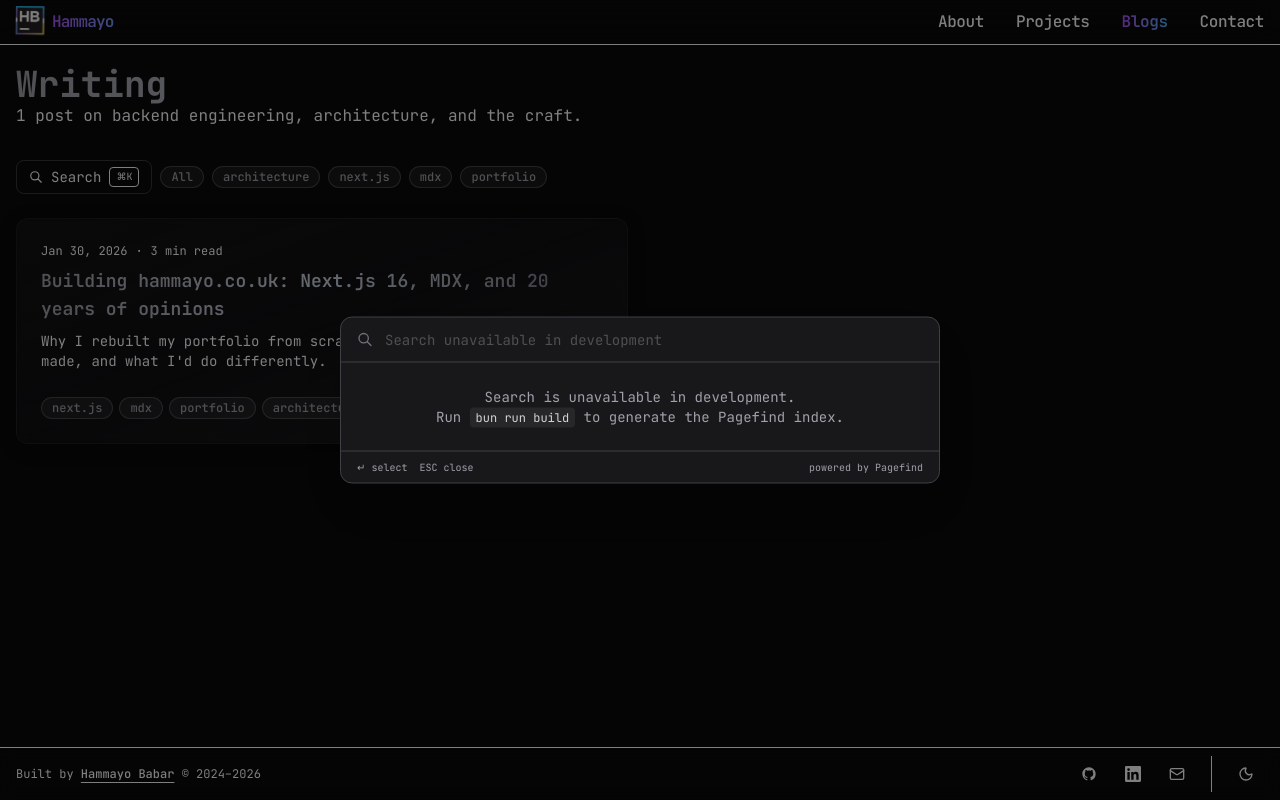
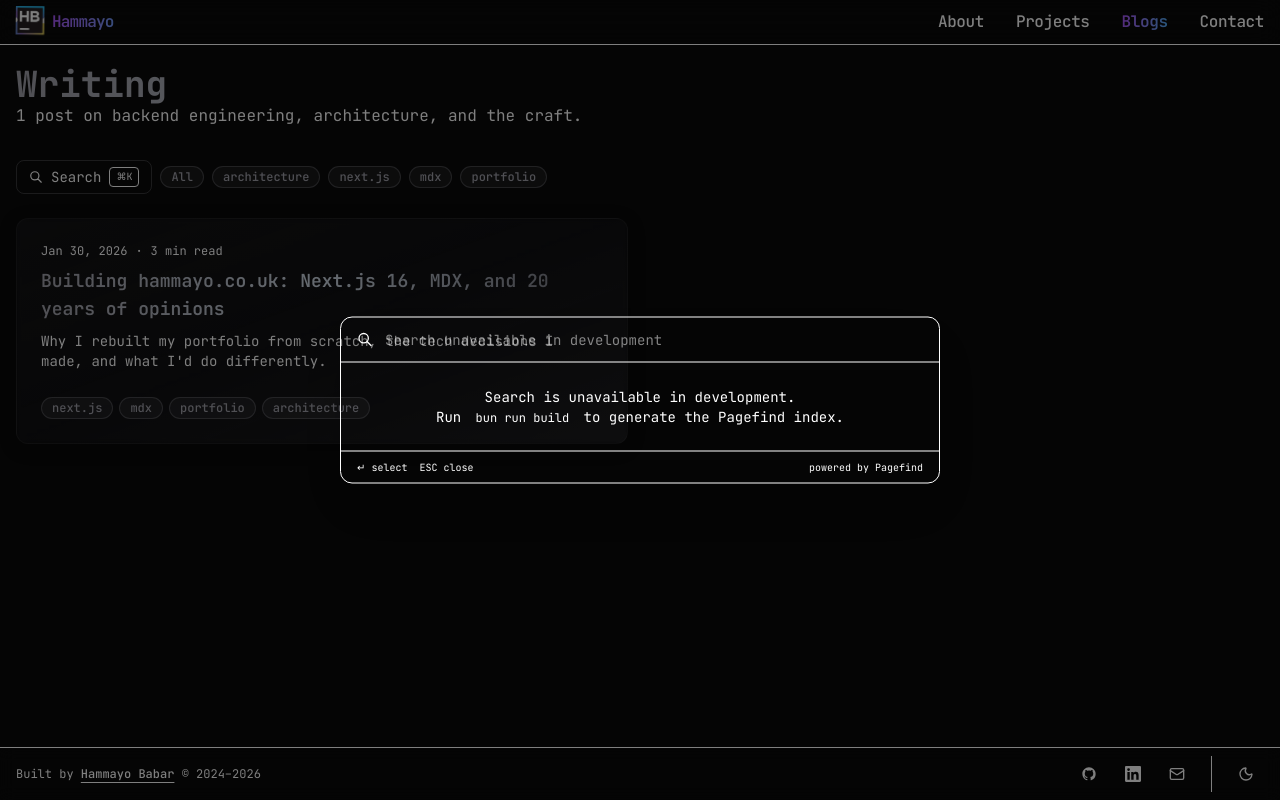
Before and after one commit to hammayo/hammayo.github.io, a Next.js app: page /blogs in a window 1280 px wide. Both pictures are taken after a click on the button "Search posts". Built offline with nearby package versions, Linux system fonts and the light colour scheme.

Commit message:
refactor: replace palette inline RGB object in search-palette with semantic Tailwind tokens

```diff
--- a/src/features/blogs/search-palette.tsx
+++ b/src/features/blogs/search-palette.tsx
@@ -2,7 +2,6 @@
 
 import { useEffect, useRef, useState, useCallback } from 'react';
 import * as DialogPrimitive from '@radix-ui/react-dialog';
-import { useTheme } from 'next-themes';
 import { cn } from '@/lib/utils';
 import Link from 'next/link';
 
@@ -25,23 +24,6 @@ export function SearchPalette({ open, onOpenChange }: SearchPaletteProps) {
   const [loading, setLoading] = useState(false);
   const pagefindRef           = useRef<Record<string, unknown> | null>(null);
   const inputRef              = useRef<HTMLInputElement>(null);
-  const { resolvedTheme }     = useTheme();
-
-  // Explicit colours applied via inline style — bypasses CSS-var resolution
-  // issues that make bg-white/dark:bg-zinc-900 unreliable in Radix portals
-  const isDark = resolvedTheme === 'dark';
-  const palette = {
-    bg:           isDark ? 'rgb(24 24 27)'    : 'rgb(255 255 255)',
-    border:       isDark ? 'rgb(63 63 70)'    : 'rgb(228 228 231)',
-    divider:      isDark ? 'rgb(63 63 70)'    : 'rgb(228 228 231)',
-    inputText:    isDark ? 'rgb(244 244 245)' : 'rgb(24 24 27)',
-    placeholder:  isDark ? 'rgb(113 113 122)' : 'rgb(161 161 170)',
-    bodyText:     isDark ? 'rgb(161 161 170)' : 'rgb(113 113 122)',
-    titleText:    isDark ? 'rgb(244 244 245)' : 'rgb(24 24 27)',
-    hoverBg:      isDark ? 'rgb(39 39 42)'    : 'rgb(244 244 245)',
-    codeBg:       isDark ? 'rgb(39 39 42)'    : 'rgb(244 244 245)',
-    codeText:     isDark ? 'rgb(212 212 216)' : 'rgb(82 82 91)',
-  };
 
   // Register ⌘K / Ctrl+K
   useEffect(() => {
@@ -109,24 +91,20 @@ export function SearchPalette({ open, onOpenChange }: SearchPaletteProps) {
 
   // Normalise Pagefind URL to Next.js route
   function toRoute(url: string): string {
-    // Pagefind returns paths like /blogs/my-slug/ — strip trailing slash
     return url.replace(/\/$/, '') || '/';
   }
 
   return (
     <DialogPrimitive.Root open={open} onOpenChange={onOpenChange}>
       <DialogPrimitive.Portal>
-        {/* Overlay — slightly lighter than the default shadcn black/80 */}
         <DialogPrimitive.Overlay className="fixed inset-0 z-50 bg-black/50 data-[state=open]:animate-in data-[state=closed]:animate-out data-[state=closed]:fade-out-0 data-[state=open]:fade-in-0" />
 
-        {/* Content — colours set via inline style (theme-resolved, not CSS-var) */}
         <DialogPrimitive.Content
-          style={{ backgroundColor: palette.bg, borderColor: palette.border }}
           className={cn(
             'fixed left-1/2 z-50 -translate-x-1/2',
             'top-20 w-[calc(100%-2rem)]',
             'sm:top-1/2 sm:-translate-y-1/2 sm:max-w-[600px]',
-            'border rounded-xl shadow-2xl',
+            'bg-background border border-border rounded-xl shadow-2xl',
             'flex flex-col overflow-hidden',
             'data-[state=open]:animate-in data-[state=closed]:animate-out',
             'data-[state=closed]:fade-out-0 data-[state=open]:fade-in-0',
@@ -136,13 +114,9 @@ export function SearchPalette({ open, onOpenChange }: SearchPaletteProps) {
           <DialogPrimitive.Title className="sr-only">Search posts</DialogPrimitive.Title>
 
           {/* Input row */}
-          <div
-            className="flex items-center gap-3 px-4 py-3"
-            style={{ borderBottom: `1px solid ${palette.divider}` }}
-          >
+          <div className="flex items-center gap-3 px-4 py-3 border-b border-border">
             <svg
-              className="w-4 h-4 shrink-0"
-              style={{ color: palette.placeholder }}
+              className="w-4 h-4 shrink-0 text-muted-foreground"
               fill="none" stroke="currentColor" viewBox="0 0 24 24"
             >
               <path strokeLinecap="round" strokeLinejoin="round" strokeWidth={2} d="M21 21l-6-6m2-5a7 7 0 11-14 0 7 7 0 0114 0z" />
@@ -153,14 +127,12 @@ export function SearchPalette({ open, onOpenChange }: SearchPaletteProps) {
               onChange={e => setQuery(e.target.value)}
               placeholder={IS_DEV ? 'Search unavailable in development' : 'Search posts…'}
               disabled={IS_DEV}
-              style={{ color: palette.inputText }}
-              className="flex-1 bg-transparent text-sm outline-none disabled:opacity-50"
+              className="flex-1 bg-transparent text-sm text-foreground placeholder:text-muted-foreground outline-none disabled:opacity-50"
             />
             {query && (
               <button
                 onClick={() => setQuery('')}
-                style={{ color: palette.placeholder }}
-                className="p-1 transition-opacity hover:opacity-70"
+                className="p-1 text-muted-foreground transition-opacity hover:opacity-70"
                 aria-label="Clear search"
               >
                 ✕
@@ -171,13 +143,10 @@ export function SearchPalette({ open, onOpenChange }: SearchPaletteProps) {
           {/* Results */}
           <div className="max-h-[40dvh] sm:max-h-[400px] overflow-y-auto">
             {IS_DEV && (
-              <p className="px-4 py-6 text-center text-sm" style={{ color: palette.bodyText }}>
+              <p className="px-4 py-6 text-center text-sm text-muted-foreground">
                 Search is unavailable in development.<br />
                 Run{' '}
-                <code
-                  className="font-mono text-xs px-1.5 py-0.5 rounded"
-                  style={{ backgroundColor: palette.codeBg, color: palette.codeText }}
-                >
+                <code className="font-mono text-xs px-1.5 py-0.5 rounded bg-muted text-muted-foreground">
                   bun run build
                 </code>{' '}
                 to generate the Pagefind index.
@@ -185,17 +154,17 @@ export function SearchPalette({ open, onOpenChange }: SearchPaletteProps) {
             )}
 
             {!IS_DEV && !query && (
-              <p className="px-4 py-6 text-center text-sm" style={{ color: palette.bodyText }}>
+              <p className="px-4 py-6 text-center text-sm text-muted-foreground">
                 Start typing to search all posts…
               </p>
             )}
 
             {!IS_DEV && query && loading && (
-              <p className="px-4 py-4 text-center text-sm" style={{ color: palette.bodyText }}>Searching…</p>
+              <p className="px-4 py-4 text-center text-sm text-muted-foreground">Searching…</p>
             )}
 
             {!IS_DEV && query && !loading && results.length === 0 && (
-              <p className="px-4 py-4 text-center text-sm" style={{ color: palette.bodyText }}>
+              <p className="px-4 py-4 text-center text-sm text-muted-foreground">
                 No results for &ldquo;{query}&rdquo;
               </p>
             )}
@@ -207,24 +176,17 @@ export function SearchPalette({ open, onOpenChange }: SearchPaletteProps) {
                     <Link
                       href={toRoute(result.url)}
                       onClick={() => onOpenChange(false)}
-                      className="group block rounded-lg px-3 py-3 transition-colors"
-                      style={{ ['--hover-bg' as string]: palette.hoverBg }}
-                      onMouseEnter={e => (e.currentTarget.style.backgroundColor = palette.hoverBg)}
-                      onMouseLeave={e => (e.currentTarget.style.backgroundColor = 'transparent')}
+                      className="group block rounded-lg px-3 py-3 transition-colors hover:bg-muted"
                     >
-                      <p
-                        className="text-sm font-semibold mb-1 transition-colors group-hover:text-[var(--scheme-accent)]"
-                        style={{ color: palette.titleText }}
-                      >
+                      <p className="text-sm font-semibold mb-1 text-foreground transition-colors group-hover:text-[var(--scheme-accent)]">
                         {result.meta.title ?? 'Untitled'}
                       </p>
                       <p
                         className={cn(
-                          'text-xs line-clamp-2',
+                          'text-xs line-clamp-2 text-muted-foreground',
                           '[&_mark]:bg-[var(--scheme-accent)]/20 [&_mark]:text-[var(--scheme-accent)]',
                           '[&_mark]:font-semibold [&_mark]:not-italic [&_mark]:rounded-sm [&_mark]:px-0.5',
                         )}
-                        style={{ color: palette.bodyText }}
                         dangerouslySetInnerHTML={{ __html: result.excerpt }}
                       />
                     </Link>
@@ -235,10 +197,7 @@ export function SearchPalette({ open, onOpenChange }: SearchPaletteProps) {
           </div>
 
           {/* Footer */}
-          <div
-            className="px-4 py-2 flex items-center gap-3 text-[10px]"
-            style={{ borderTop: `1px solid ${palette.divider}`, color: palette.bodyText }}
-          >
+          <div className="px-4 py-2 flex items-center gap-3 text-[10px] text-muted-foreground border-t border-border">
             <span className="hidden sm:inline"><kbd className="font-mono">↵</kbd> select</span>
             <span className="hidden sm:inline"><kbd className="font-mono">ESC</kbd> close</span>
             <span className="sm:ml-auto">powered by Pagefind</span>
```
